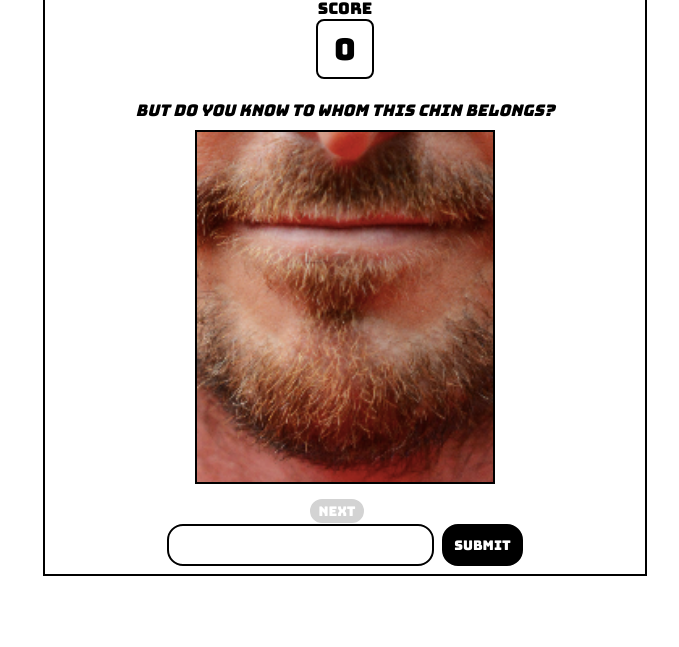
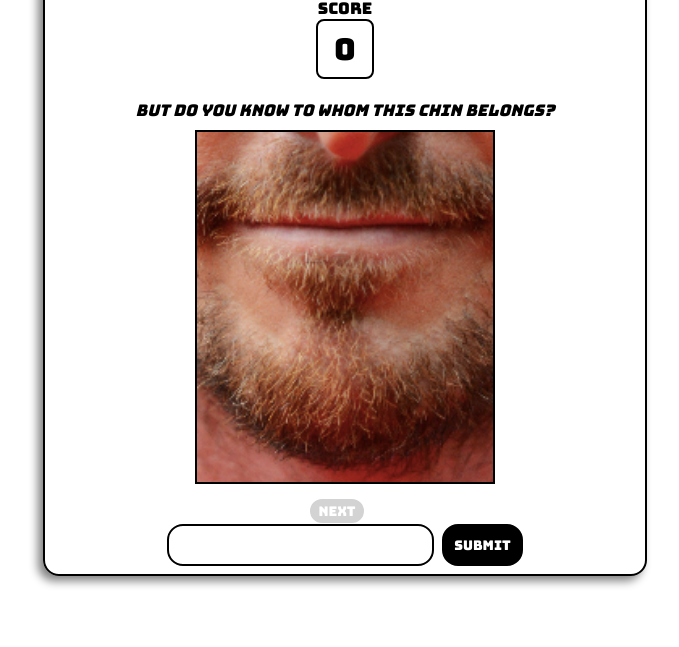
Before and after one commit to fcancio/chin2win, a plain HTML site: page index.html in a window 1280 px wide. Shown: the part 169-816 px from the top of the page, without its empty margins (295-974 px from the left). Drawn offline with Linux system fonts and the light colour scheme.

Commit message:
Add box shadow CSS

```diff
--- a/css/main.css
+++ b/css/main.css
@@ -10,6 +10,7 @@ body {
     justify-content: center;
     align-items: center;
     height: 100vh;
+    background: "imgs/judgejudy.JPG";
 }
 
 main {
@@ -17,6 +18,8 @@ main {
     grid-template-columns: 600px;
     grid-template-rows: 30px 65px 120px 375px 30px 50px;
     border: 2px solid black;
+    border-radius: 2vmin;
+    box-shadow: -5px 5px 10px gray;
 }
 
 main * {
```
